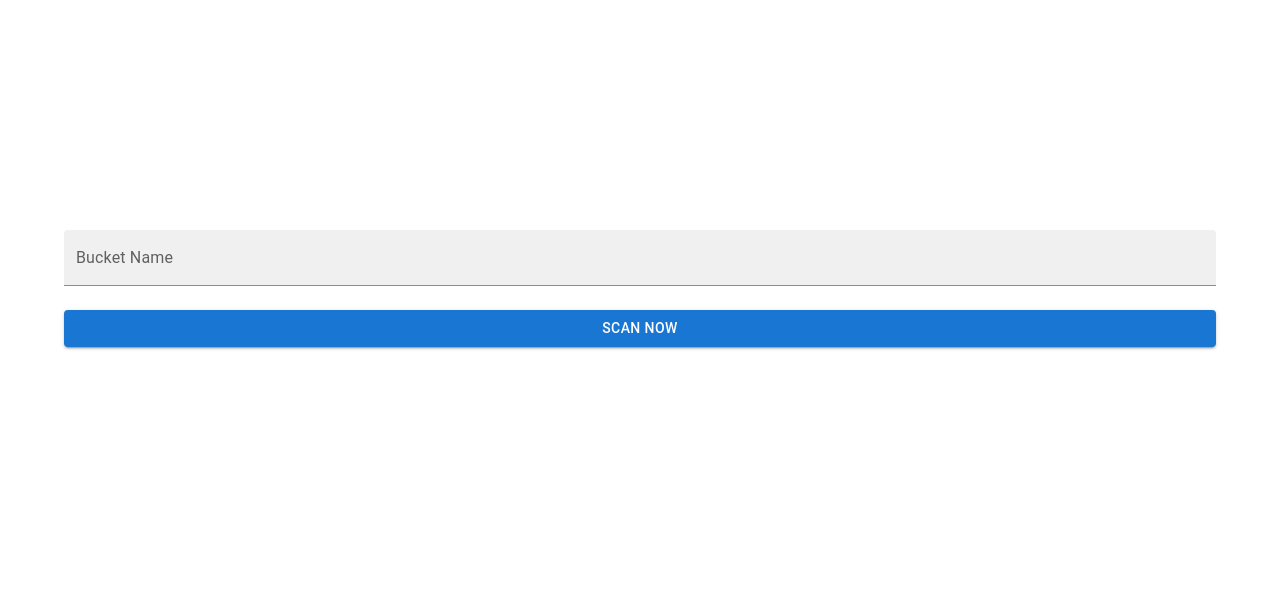
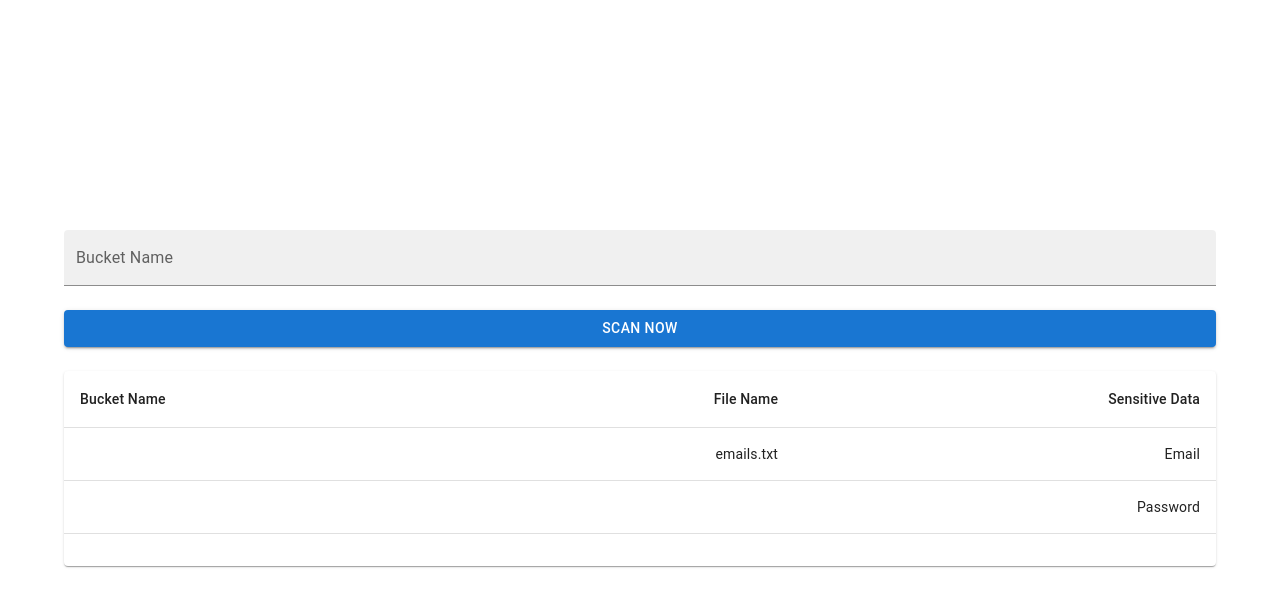
Before and after one commit to daniel-suissa/mini-scanning-app, a React (Create React App) app: page / in a window 1280 px wide. Both pictures are taken after a click on the button "SCAN NOW". Shown: the top 606 px of the page. Built offline with nearby package versions, Linux system fonts and the light colour scheme.

Commit message:
populate a table on a button click

```diff
--- a/src/App.js
+++ b/src/App.js
@@ -3,12 +3,20 @@
 import Container from '@mui/material/Container';
 import Button from '@mui/material/Button';
 import React, { useState } from 'react';
-
+import Table from '@mui/material/Table';
+import TableBody from '@mui/material/TableBody';
+import TableCell from '@mui/material/TableCell';
+import TableContainer from '@mui/material/TableContainer';
+import TableHead from '@mui/material/TableHead';
+import TableRow from '@mui/material/TableRow';
+import Paper from '@mui/material/Paper';
+import getNewRows from './getNewRows'
 import './App.css';
 
 function App() {
 
   const [textFieldInput, setTextFieldInput] = useState("")
+  const [rows, setRows] = useState([])
 
   const onTextFieldChange = (e) => {
     setTextFieldInput(e.target.value)
@@ -16,6 +24,7 @@
 
   const onScanButtonClick = () => {
     console.log(textFieldInput)
+    setRows(getNewRows(textFieldInput))
   }
 
   return (
@@ -30,6 +39,29 @@
             variant="filled"
             color='primary'/>
           <Button onClick={onScanButtonClick} sx={{maxWidth: "xs"}} variant="contained"> Scan Now </Button>
+          <TableContainer component={Paper}>
+      <Table sx={{ minWidth: 650 }} aria-label="simple table">
+        <TableHead>
+          <TableRow>
+            <TableCell>Bucket Name</TableCell>
+            <TableCell align="right">File Name</TableCell>
+            <TableCell align="right">Sensitive Data</TableCell>
+          </TableRow>
+        </TableHead>
+        <TableBody>
+          {rows.map((row) => (
+            <TableRow
+              key={row.id}
+              sx={{ '&:last-child td, &:last-child th': { border: 0 } }}
+            >
+              <TableCell align="right">{row.bucketName}</TableCell>
+              <TableCell align="right">{row.fileName}</TableCell>
+              <TableCell align="right">{row.sensitiveData}</TableCell>
+            </TableRow>
+          ))}
+        </TableBody>
+      </Table>
+    </TableContainer>
         </Stack>
       </Container>
     </div>
--- /dev/null
+++ b/src/getNewRows.js
@@ -0,0 +1,18 @@
+
+function createData(
+    id,
+    bucketName,
+    fileName,
+    sensitiveData
+  ) {
+    return { id, bucketName, fileName, sensitiveData};
+  }
+
+export default function getNewRows(bucketName) {
+    return [
+        createData(1, bucketName, 'emails.txt', 'Email'),
+        createData(2, bucketName, '', 'Password'),
+        createData(3, bucketName, '', ''),
+      ];
+
+}
```
